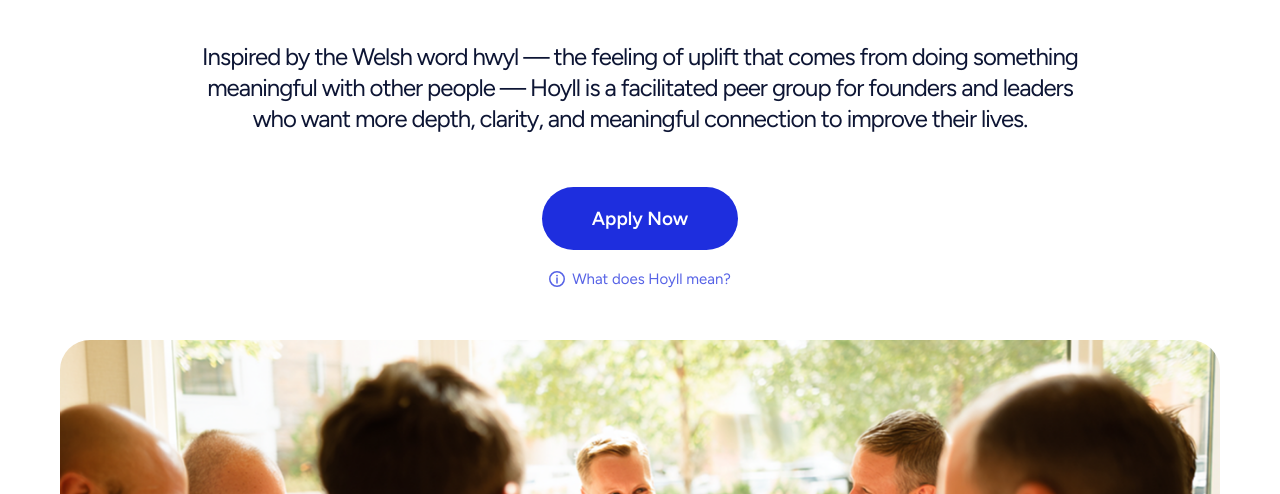
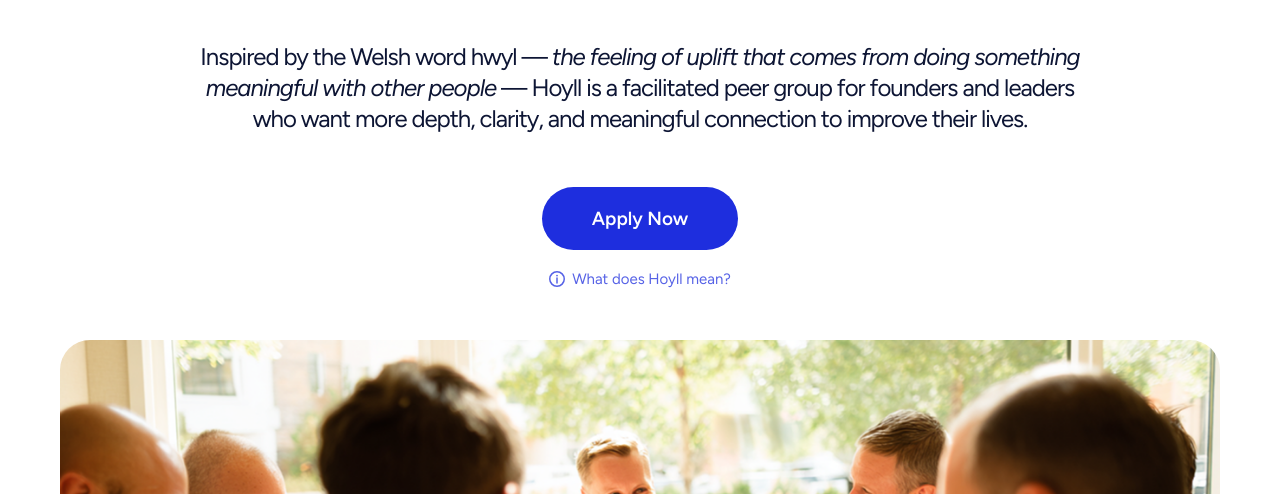
Before and after one commit to karjalainenmarkus-sketch/hoyll, a plain HTML site: page index.html in a window 1280 px wide. Shown: the part 306-800 px from the top of the page. Drawn offline with Linux system fonts and the light colour scheme.

Commit message:
Italicize hwyl definition in hero description

```diff
--- a/index.html
+++ b/index.html
@@ -964,7 +964,7 @@
     <span class="hero-word blue" style="animation-delay:0.35s">and a life that feels more alive.</span>
   </h1>
   <div class="hero-sub body1 reveal" style="transition-delay:0.5s">
-    <p>Inspired by the Welsh word hwyl — the feeling of uplift that comes from doing something meaningful with other people — Hoyll is a facilitated peer group for founders and leaders who want more depth, clarity, and meaningful connection to improve their lives.</p>
+    <p>Inspired by the Welsh word hwyl — <em>the feeling of uplift that comes from doing something meaningful with other people</em> — Hoyll is a facilitated peer group for founders and leaders who want more depth, clarity, and meaningful connection to improve their lives.</p>
   </div>
   <div class="hero-cta reveal" style="transition-delay:0.65s">
     <a href="#pricing" class="btn-blue">Apply Now</a>
```
